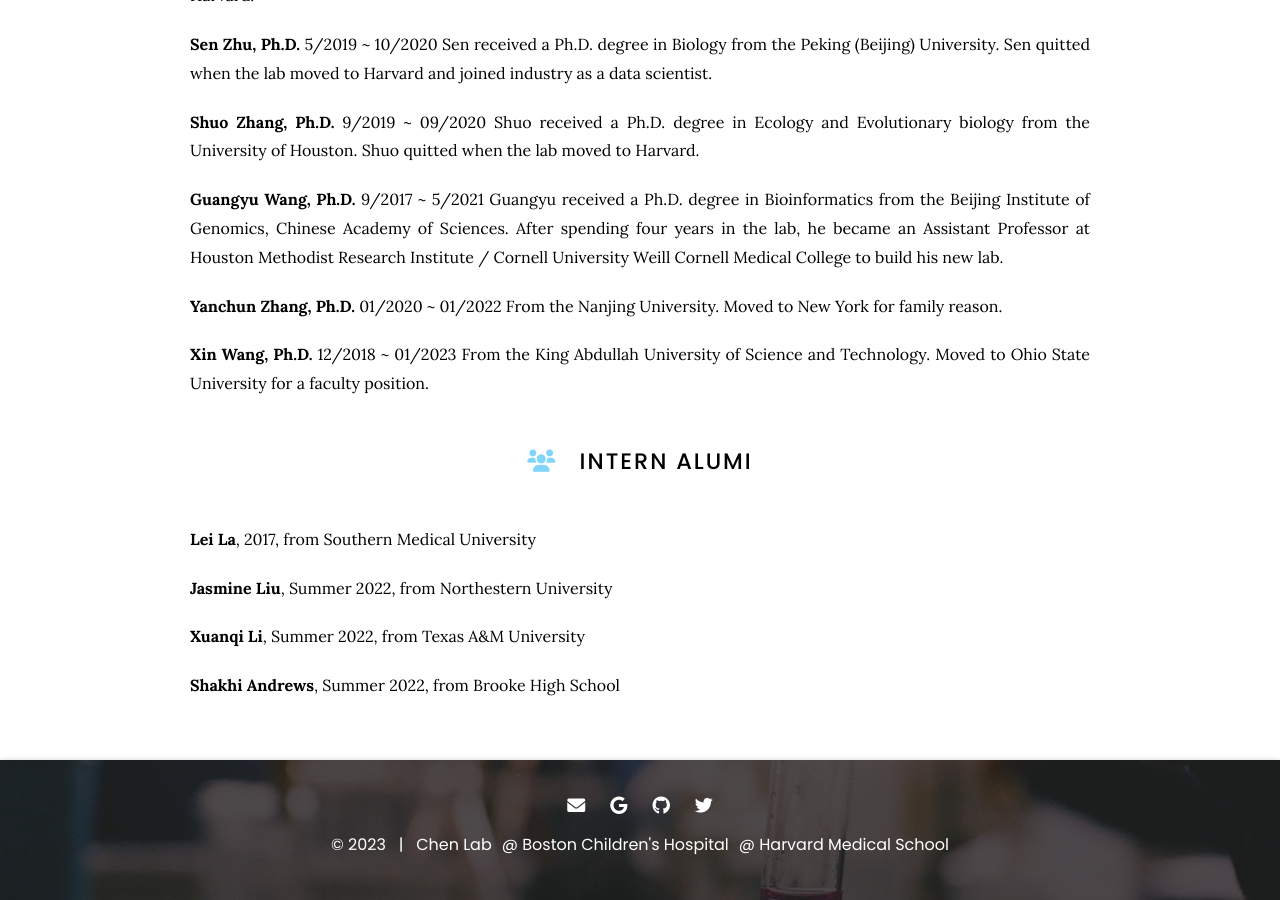
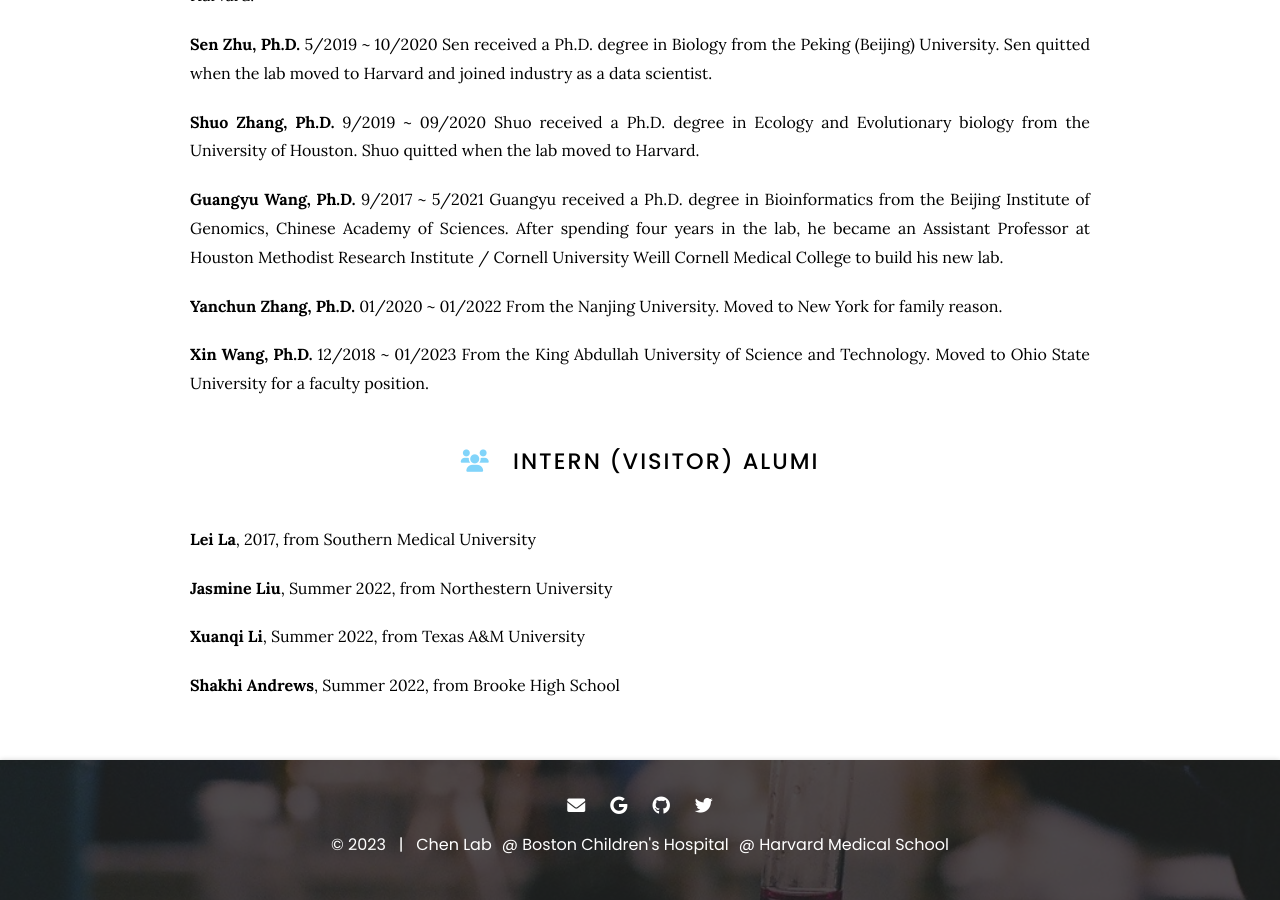
Before and after one commit to kaifuchenlab/kaifuchenlab.github.io, a Jekyll site: the page built from 2.team/index.md, in a window 1280 px wide and 900 px high, scrolled down 1653 px. Built offline with Jekyll 4.4.1, drawn with Linux system fonts in a browser that asks for light colours.

Commit message:
Update index.md

```diff
--- a/2.team/index.md
+++ b/2.team/index.md
@@ -85,7 +85,7 @@ From the Nanjing University. Moved to New York for family reason.
 From the King Abdullah University of Science and Technology. Moved to Ohio State University for a faculty position.
 
 
-# <i class="fas fa-users"></i>Intern Alumi
+# <i class="fas fa-users"></i>Intern (Visitor) Alumi
 
 **Lei La**, 2017, from Southern Medical University
 
```
